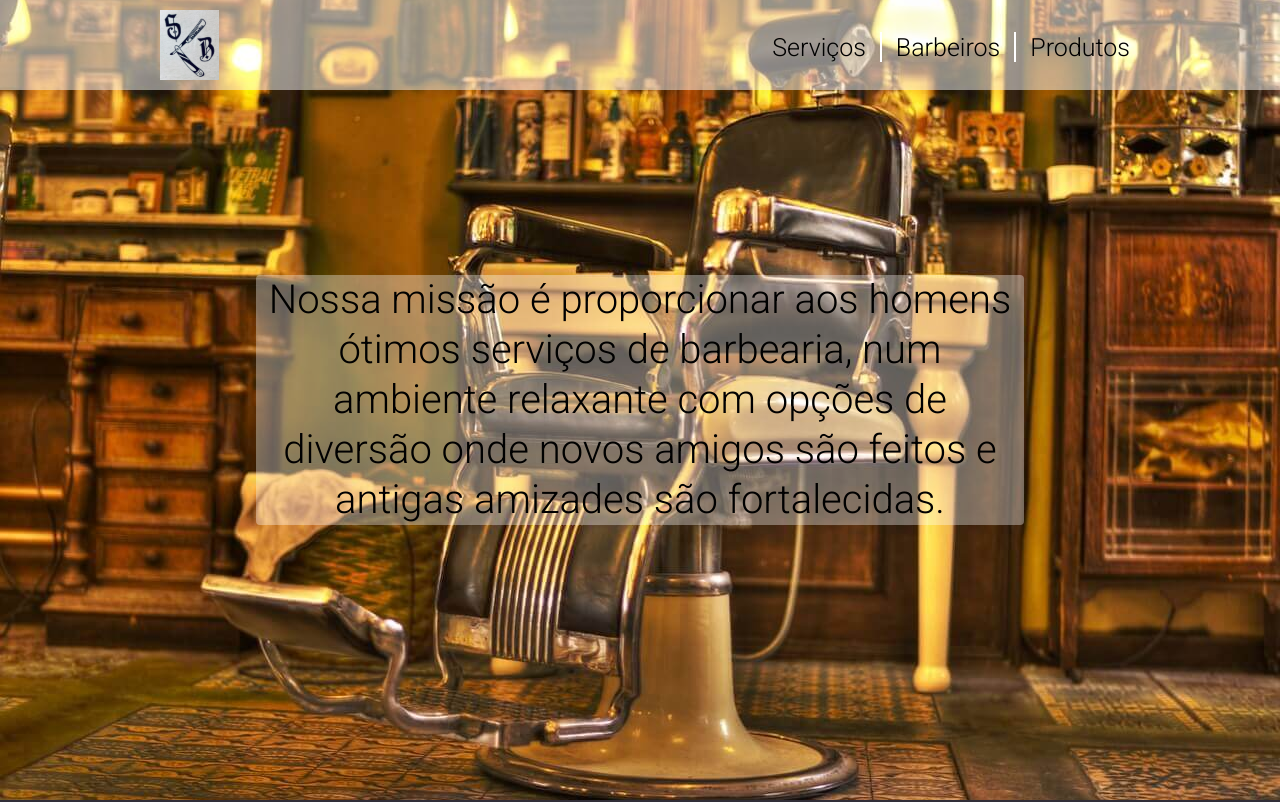
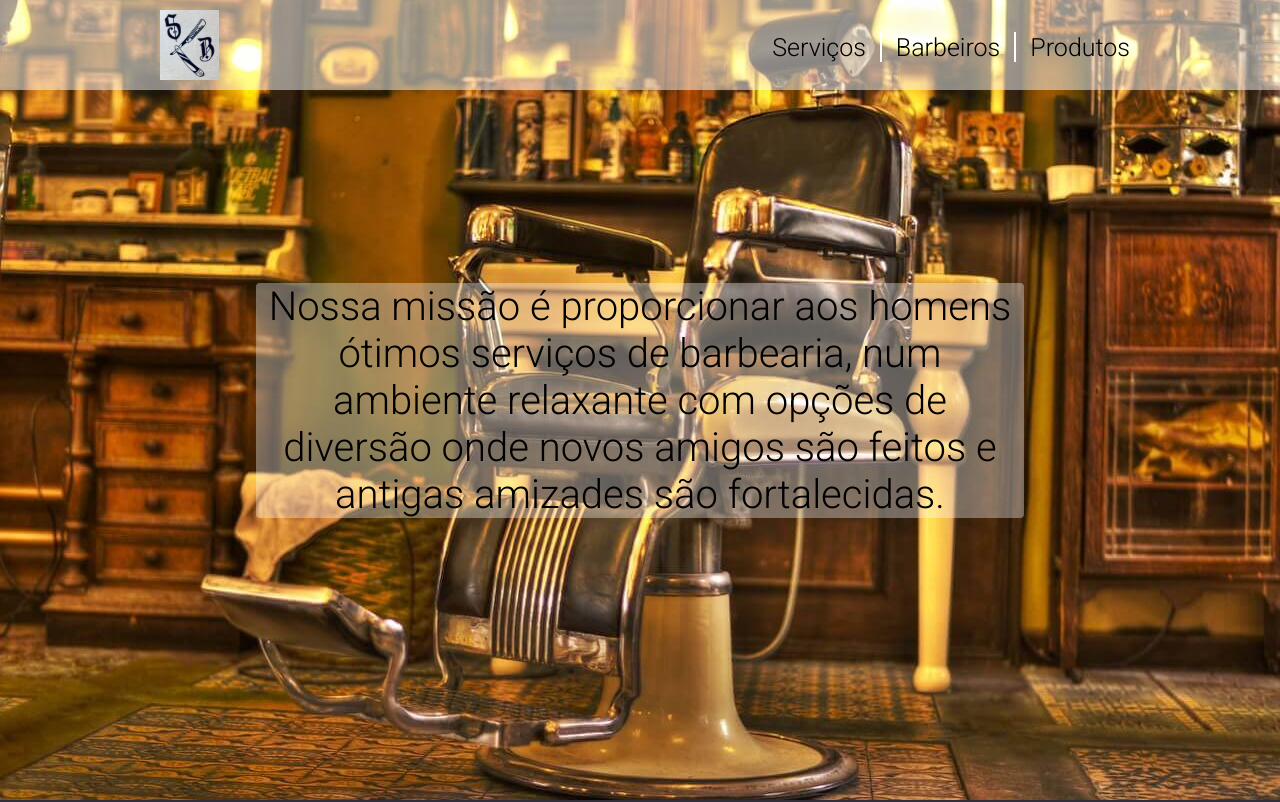
Before and after one commit to otavioluism/barbearia-santo-bigode, a React (Create React App) app: page / in a window 1280 px wide. Shown: the top 802 px of the page. Built offline with nearby package versions, Linux system fonts and the light colour scheme.

Commit message:
version 3.1

```diff
--- a/src/pages/Dashboard/styles.ts
+++ b/src/pages/Dashboard/styles.ts
@@ -168,7 +168,6 @@ export const Fundo = styled.div`
       color: #000;
       font-size: 4rem;
       font-weight: 300;
-      line-height: 5rem;
     }
   }
 `;
--- a/src/pages/Produtos/styles.ts
+++ b/src/pages/Produtos/styles.ts
@@ -63,7 +63,6 @@ export const Fundo = styled.div`
       color: #000;
       font-size: 4rem;
       font-weight: 300;
-      line-height: 5rem;
     }
   }
 `;
--- a/src/pages/Servico/styles.ts
+++ b/src/pages/Servico/styles.ts
@@ -62,7 +62,6 @@ export const Fundo = styled.div`
       color: #000;
       font-size: 4rem;
       font-weight: 300;
-      line-height: 5rem;
     }
   }
 `;
```
